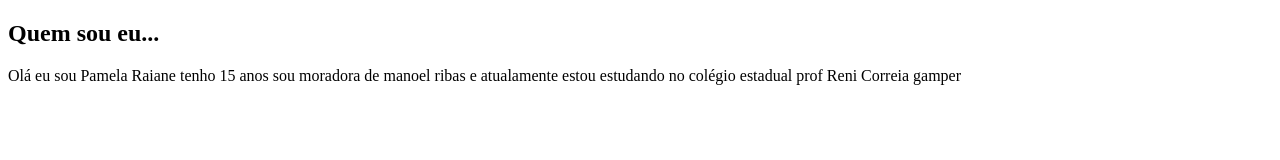
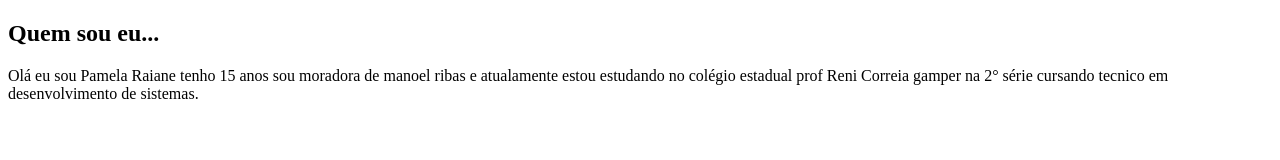
Before and after one commit to pamel44/Quem-sou-eu-, a plain HTML site: page index.html in a window 1280 px wide. Drawn offline with Linux system fonts and the light colour scheme.

Commit message:
Update index.html
Jjj

```diff
--- a/index.html
+++ b/index.html
@@ -10,7 +10,7 @@
     <section>
         <h1>Quem sou eu...</h1>
         <div class="texto">
-            <p>Olá eu sou Pamela Raiane tenho 15 anos sou moradora de manoel ribas e atualamente estou estudando no colégio estadual prof Reni Correia gamper</p>
+            <p>Olá eu sou Pamela Raiane tenho 15 anos sou moradora de manoel ribas e atualamente estou estudando no colégio estadual prof Reni Correia gamper na 2° série cursando tecnico em desenvolvimento de sistemas.</p>
         </div>
         <div>
             <img src="" alt="">
```
